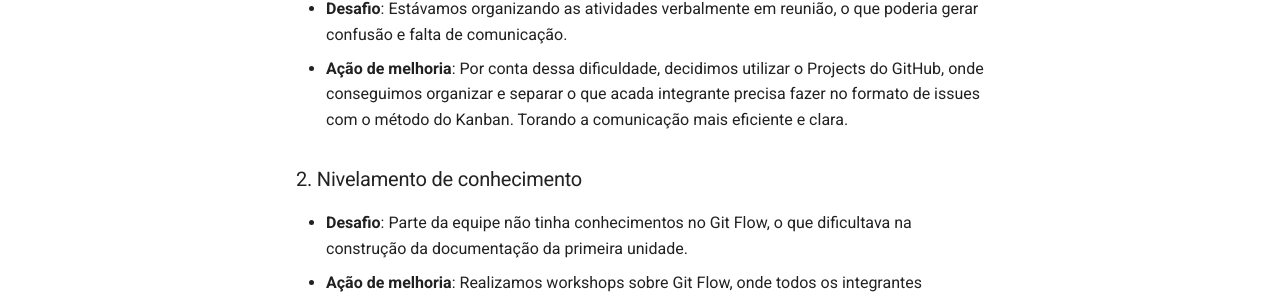
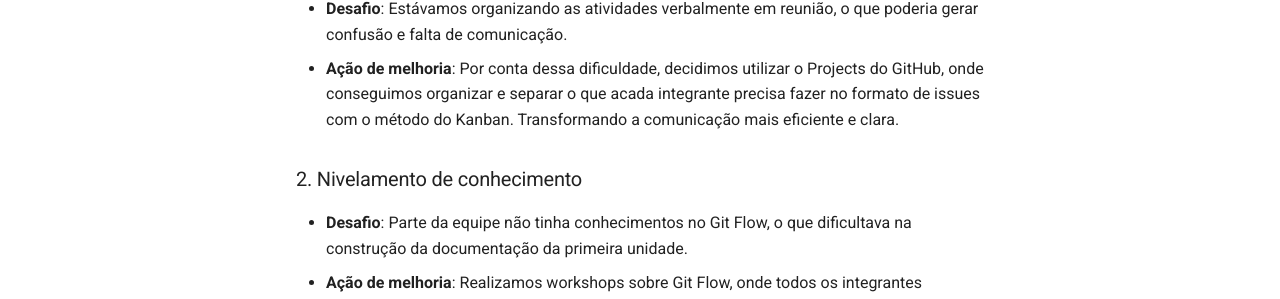
Before and after one commit to mdsreq-fga-unb/2024.2-T01-CRMProInjecao, an MkDocs documentation site: the page built from docs/licoes-aprendidas.md, in a window 1280 px wide. Shown: the part 389-688 px from the top of the page. Built offline with MkDocs 1.6.1 and Material for MkDocs 9.7.7, drawn with Linux system fonts in a browser that asks for light colours.

Commit message:
docs: fixing

```diff
--- a/docs/licoes-aprendidas.md
+++ b/docs/licoes-aprendidas.md
@@ -4,7 +4,7 @@ Durante a execução do projeto, a equipe da Pro Injeção identificou algumas l
 ### 1. Comunicação da equipe
 
 - **Desafio**: Estávamos organizando as atividades verbalmente em reunião, o que poderia gerar confusão e falta de comunicação.
-- **Ação de melhoria**: Por conta dessa dificuldade, decidimos utilizar o Projects do GitHub, onde conseguimos organizar e separar o que acada integrante precisa fazer no formato de issues com o método do Kanban. Torando a comunicação mais eficiente e clara.
+- **Ação de melhoria**: Por conta dessa dificuldade, decidimos utilizar o Projects do GitHub, onde conseguimos organizar e separar o que acada integrante precisa fazer no formato de issues com o método do Kanban. Transformando a comunicação mais eficiente e clara.
 
 ### 2. Nivelamento de conhecimento
 
```
